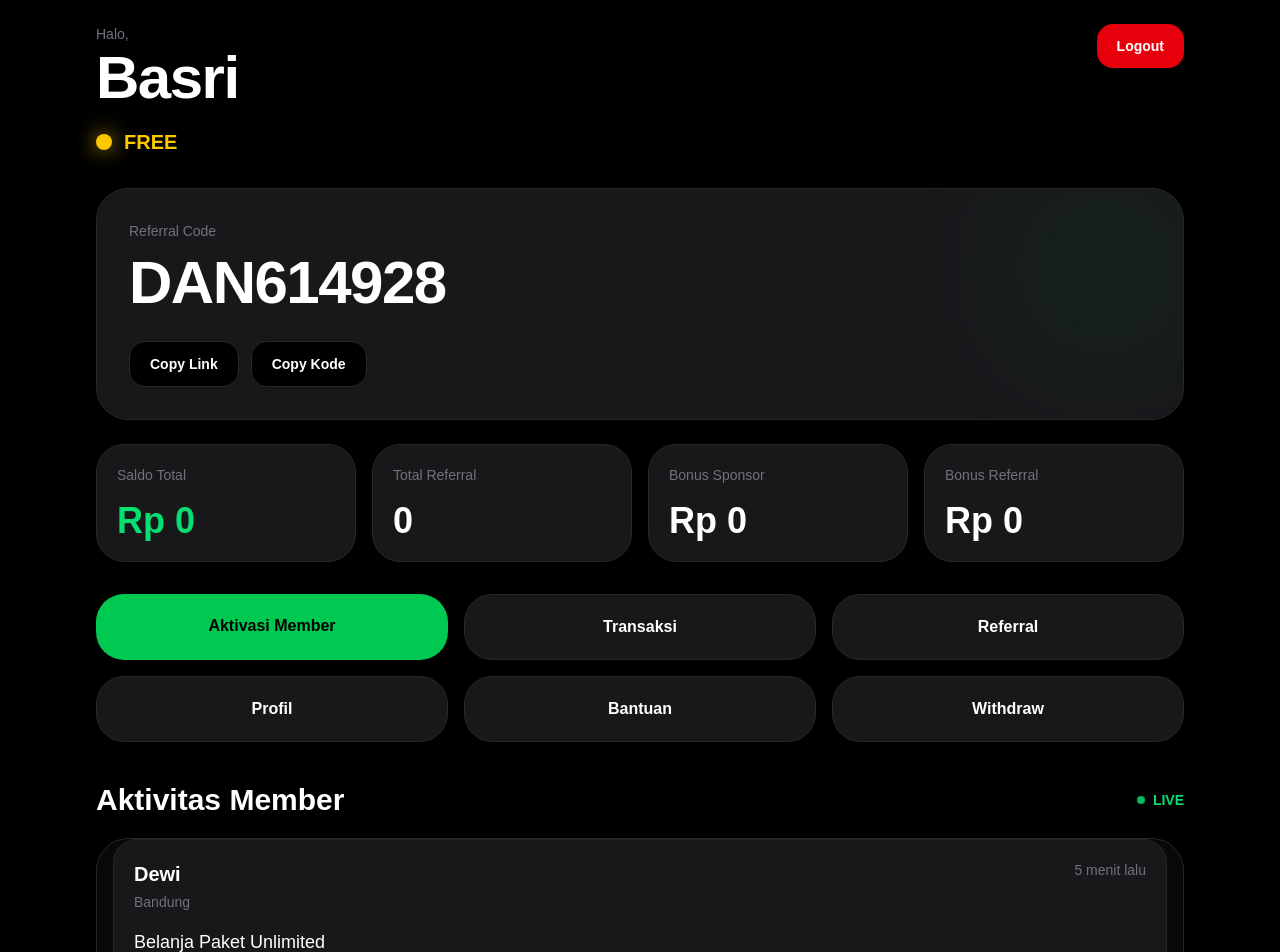
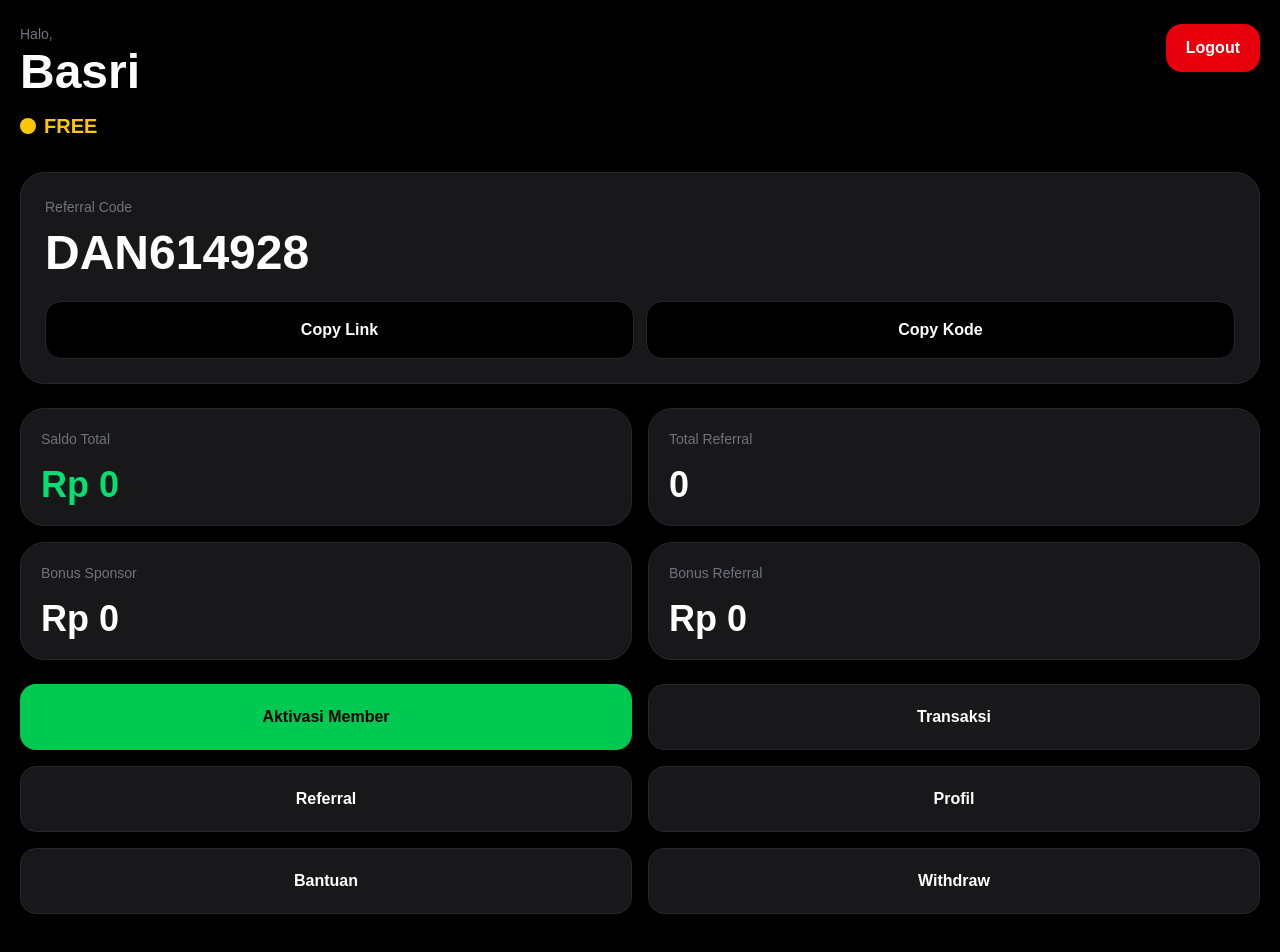
Before and after one commit to ibasnanna-sys/dan-app, a Next.js app: page /member/dashboard in a window 1280 px wide. Shown: the top 952 px of the page. Built offline with nearby package versions, Linux system fonts and the light colour scheme.

Commit message:
Refactor dashboard layout and improve styling

```diff
--- a/src/app/member/dashboard/page.tsx
+++ b/src/app/member/dashboard/page.tsx
@@ -1,7 +1,3 @@
-"use client";
-
-import Link from "next/link";
-
 export default function Home() {
   const activities = [
     {
@@ -31,71 +27,50 @@ export default function Home() {
   ];
 
   return (
-    <main className="min-h-screen bg-black text-white">
-      <div className="max-w-6xl mx-auto px-5 py-6 md:px-8">
+    <main className="min-h-screen bg-black text-white px-5 py-6">
+      {/* HEADER */}
+      <div className="flex items-start justify-between">
+        <div>
+          <p className="text-zinc-500 text-sm">Halo,</p>
 
-        {/* HEADER */}
-        <div className="flex items-start justify-between gap-4">
+          <h1 className="text-5xl font-black mt-1">Basri</h1>
 
-          <div>
-            <p className="text-zinc-500 text-sm">
-              Halo,
-            </p>
+          <div className="flex items-center gap-2 mt-4">
+            <div className="w-4 h-4 rounded-full bg-yellow-400"></div>
 
-            <h1 className="text-5xl md:text-6xl font-black mt-1 tracking-tight">
-              Basri
-            </h1>
-
-            <div className="flex items-center gap-3 mt-5">
-              <div className="w-4 h-4 rounded-full bg-yellow-400 shadow-[0_0_20px_rgba(250,204,21,0.8)]"></div>
-
-              <span className="text-yellow-400 font-black text-xl">
+            <span className="text-yellow-400 font-bold text-xl">
               FREE
             </span>
           </div>
         </div>
 
-          <button className="bg-red-600 hover:bg-red-700 transition px-5 py-3 rounded-2xl font-bold text-sm">
+        <button className="bg-red-600 px-5 py-3 rounded-2xl font-bold">
           Logout
         </button>
-
       </div>
 
       {/* REFERRAL */}
-        <div className="relative overflow-hidden mt-8 rounded-[32px] border border-zinc-800 bg-zinc-900 p-6 md:p-8">
+      <div className="bg-zinc-900 rounded-3xl p-6 mt-8 border border-zinc-800">
+        <p className="text-zinc-500 text-sm">Referral Code</p>
 
-          <div className="absolute top-0 right-0 w-40 h-40 bg-green-500/10 blur-3xl rounded-full"></div>
-
-          <div className="relative z-10">
-
-            <p className="text-zinc-500 text-sm">
-              Referral Code
-            </p>
-
-            <h2 className="text-5xl md:text-6xl font-black mt-3 tracking-tight">
+        <h2 className="text-5xl font-black mt-3">
           DAN614928
         </h2>
 
-            <div className="flex flex-wrap gap-3 mt-7">
-
-              <button className="px-5 py-3 rounded-2xl bg-black border border-zinc-800 hover:border-zinc-600 transition text-sm font-bold">
+        <div className="flex gap-3 mt-6">
+          <button className="flex-1 bg-black border border-zinc-800 py-4 rounded-2xl font-bold">
             Copy Link
           </button>
 
-              <button className="px-5 py-3 rounded-2xl bg-black border border-zinc-800 hover:border-zinc-600 transition text-sm font-bold">
+          <button className="flex-1 bg-black border border-zinc-800 py-4 rounded-2xl font-bold">
             Copy Kode
           </button>
-
         </div>
-
-          </div>
-
       </div>
 
       {/* INFO */}
-        <div className="grid grid-cols-2 xl:grid-cols-4 gap-4 mt-6">
-
-          <div className="bg-zinc-900 border border-zinc-800 rounded-[28px] p-5">
+      <div className="grid grid-cols-2 gap-4 mt-6">
+        <div className="bg-zinc-900 rounded-3xl p-5 border border-zinc-800">
           <p className="text-zinc-500 text-sm">
             Saldo Total
           </p>
@@ -105,7 +80,7 @@ export default function Home() {
           </h2>
         </div>
 
-          <div className="bg-zinc-900 border border-zinc-800 rounded-[28px] p-5">
+        <div className="bg-zinc-900 rounded-3xl p-5 border border-zinc-800">
           <p className="text-zinc-500 text-sm">
             Total Referral
           </p>
@@ -115,7 +90,7 @@ export default function Home() {
           </h2>
         </div>
 
-          <div className="bg-zinc-900 border border-zinc-800 rounded-[28px] p-5">
+        <div className="bg-zinc-900 rounded-3xl p-5 border border-zinc-800">
           <p className="text-zinc-500 text-sm">
             Bonus Sponsor
           </p>
@@ -125,7 +100,7 @@ export default function Home() {
           </h2>
         </div>
 
-          <div className="bg-zinc-900 border border-zinc-800 rounded-[28px] p-5">
+        <div className="bg-zinc-900 rounded-3xl p-5 border border-zinc-800">
           <p className="text-zinc-500 text-sm">
             Bonus Referral
           </p>
@@ -134,87 +109,55 @@ export default function Home() {
             Rp 0
           </h2>
         </div>
-
       </div>
 
       {/* MENU */}
-        <div className="grid grid-cols-2 md:grid-cols-3 gap-4 mt-8">
+      <div className="grid grid-cols-2 gap-4 mt-6">
+        <button className="bg-green-500 text-black font-black py-5 rounded-2xl">
+          Aktivasi Member
+        </button>
 
-          <Link
-            href="/member/produk"
-            className="bg-green-500 hover:bg-green-400 transition text-black rounded-[28px] p-5 text-center font-black"
-          >
-            Aktivasi Member
-          </Link>
+        <button className="bg-zinc-900 border border-zinc-800 py-5 rounded-2xl font-bold">
+          Transaksi
+        </button>
 
-          <Link
-            href="/member/transaksi"
-            className="bg-zinc-900 border border-zinc-800 hover:border-zinc-700 transition rounded-[28px] p-5 text-center font-bold"
-          >
-            Transaksi
-          </Link>
+        <button className="bg-zinc-900 border border-zinc-800 py-5 rounded-2xl font-bold">
+          Referral
+        </button>
 
-          <Link
-            href="/member/referral"
-            className="bg-zinc-900 border border-zinc-800 hover:border-zinc-700 transition rounded-[28px] p-5 text-center font-bold"
-          >
-            Referral
-          </Link>
+        <button className="bg-zinc-900 border border-zinc-800 py-5 rounded-2xl font-bold">
+          Profil
+        </button>
 
-          <Link
-            href="/member/profile"
-            className="bg-zinc-900 border border-zinc-800 hover:border-zinc-700 transition rounded-[28px] p-5 text-center font-bold"
-          >
-            Profil
-          </Link>
+        <button className="bg-zinc-900 border border-zinc-800 py-5 rounded-2xl font-bold">
+          Bantuan
+        </button>
 
-          <Link
-            href="/member/bantuan"
-            className="bg-zinc-900 border border-zinc-800 hover:border-zinc-700 transition rounded-[28px] p-5 text-center font-bold"
-          >
-            Bantuan
-          </Link>
-
-          <Link
-            href="/member/withdraw"
-            className="bg-zinc-900 border border-zinc-800 hover:border-zinc-700 transition rounded-[28px] p-5 text-center font-bold"
-          >
+        <button className="bg-zinc-900 border border-zinc-800 py-5 rounded-2xl font-bold">
           Withdraw
-          </Link>
-
+        </button>
       </div>
 
-        {/* LIVE ACTIVITY */}
+      {/* LIVE AKTIVITAS */}
       <div className="mt-10">
-
         <div className="flex items-center justify-between mb-5">
-
           <h2 className="text-3xl font-black">
             Aktivitas Member
           </h2>
-
-            <div className="flex items-center gap-2">
-              <div className="w-2 h-2 rounded-full bg-green-400 animate-pulse"></div>
 
           <span className="text-green-400 text-sm font-bold">
             LIVE
           </span>
         </div>
 
-          </div>
-
-          <div className="relative h-[420px] overflow-hidden rounded-[32px] border border-zinc-800 bg-zinc-950 p-4">
-
-            <div className="animate-scroll space-y-4">
-
-              {[...activities, ...activities].map((item, index) => (
+        <div className="space-y-4 max-h-[420px] overflow-hidden">
+          <div className="animate-pulse space-y-4">
+            {activities.map((item, index) => (
               <div
                 key={index}
                 className="bg-zinc-900 border border-zinc-800 rounded-3xl p-5"
               >
-
                 <div className="flex items-start justify-between">
-
                   <div>
                     <h3 className="font-bold text-xl">
                       {item.name}
@@ -228,39 +171,16 @@ export default function Home() {
                   <span className="text-zinc-500 text-sm">
                     {item.time}
                   </span>
-
                 </div>
 
                 <p className="mt-4 text-lg">
                   {item.activity}
                 </p>
-
               </div>
             ))}
-
           </div>
-
         </div>
-
       </div>
-
-      </div>
-
-      <style jsx>{`
-        .animate-scroll {
-          animation: scrollUp 20s linear infinite;
-        }
-
-        @keyframes scrollUp {
-          0% {
-            transform: translateY(0%);
-          }
-
-          100% {
-            transform: translateY(-50%);
-          }
-        }
-      `}</style>
     </main>
   );
 }
```
Lines whose indentation alone changed are shown as unchanged.
